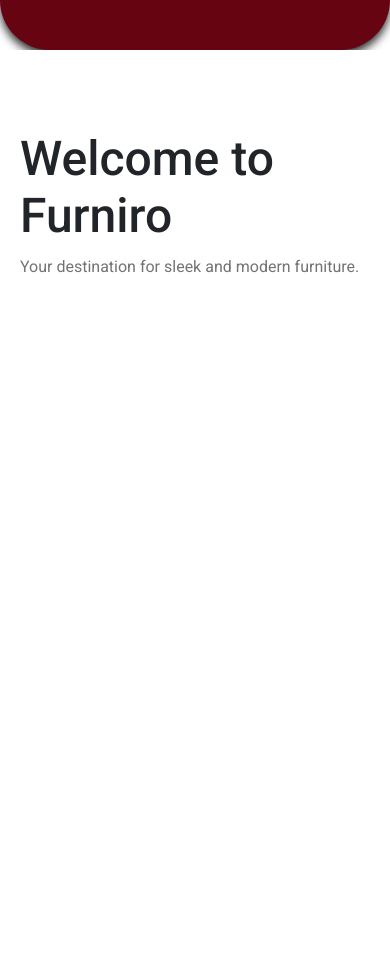
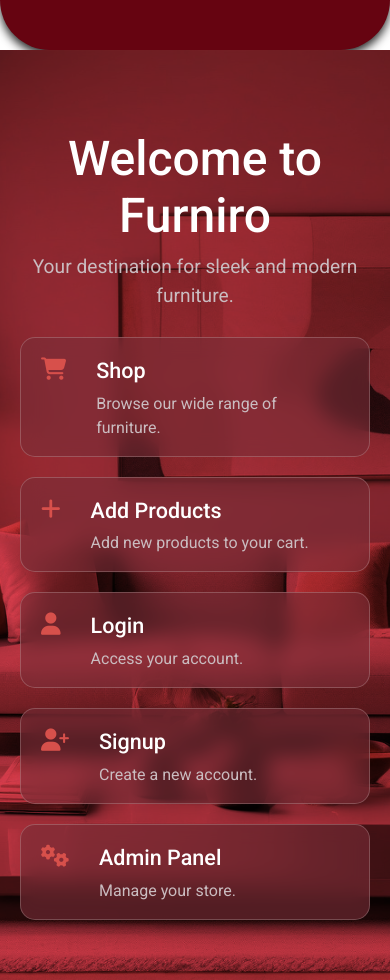
Before and after one commit to DOSSA-HASAN/Furniro, a React (Vite) app: page / in a window 390 px wide. Shown: the part 3655-4635 px from the top of the page. Before the commit the page ends 4030 px from the top, so only its background shows below. Built offline with nearby package versions, Linux system fonts and the light colour scheme.

Commit message:
updated home page

```diff
--- a/src/Home/ExtraLinks.jsx
+++ b/src/Home/ExtraLinks.jsx
@@ -1,12 +1,55 @@
 import React from 'react'
+import './extralinks.css'
 
 function ExtraLinks() {
     return (
         <section className='m-auto links-main-cont'>
-            <article className='text-cont'>
+            <article className='links-text-cont'>
                 <h2>Welcome to Furniro</h2>
                 <p>Your destination for sleek and modern furniture.</p>
             </article>
+
+            <main className="links-cont">
+                <div className="link">
+                    <i className="fa-solid fa-cart-shopping"></i>
+                    <span>
+                        <h4>Shop</h4>
+                        <p>Browse our wide range of furniture.</p>
+                    </span>
+                </div>
+
+                <div className="link">
+                    <i class="fa-solid fa-plus"></i>
+                    <span>
+                        <h4>Add Products</h4>
+                        <p>Add new products to your cart.</p>
+                    </span>
+                </div>
+
+                <div className="link">
+                    <i class="fa-solid fa-user"></i>
+                    <span>
+                        <h4>Login</h4>
+                        <p>Access your account.</p>
+                    </span>
+                </div>
+
+                <div className="link">
+                    <i class="fa-solid fa-user-plus"></i>
+                    <span>
+                        <h4>Signup</h4>
+                        <p>Create a new account.</p>
+                    </span>
+                </div>
+
+                <div className="link">
+                    <i class="fa-solid fa-gears"></i>
+                    <span>
+                        <h4>Admin Panel</h4>
+                        <p>Manage your store.</p>
+                    </span>
+                </div>
+            </main>
         </section>
     )
 }
--- a/src/Home/extralinks.css
+++ b/src/Home/extralinks.css
@@ -2,3 +2,94 @@
     padding: 0;
     margin: 0;
 }
+
+.links-main-cont{
+    background-color: #712028;
+    background-image: url(../assets/modern-sofas.jpeg);
+    background-blend-mode: overlay;
+    /* height: 100vh; */
+    background-size: cover;
+    background-position: center;
+}
+
+.links-text-cont{
+    margin-top: 30px;
+    display: flex;
+    flex-direction: column;
+    margin-left: 10%;
+}
+
+.links-text-cont > h2{
+    color: #fff;
+    font-size: 3.5rem;
+    font-weight: 500;
+}
+
+.links-text-cont p{
+    color: #cabcc0;
+    font-size: 1.2rem;
+    font-weight: 400;
+}
+
+.links-cont{
+    display: flex;
+    flex-direction: column;
+    align-items: flex-start;
+    margin-left: 10%;
+}
+
+.link{
+    display: flex;
+    justify-content: flex-start;
+    align-items: flex-start;
+    width: 70%;
+    padding: 30px 0 15px 20px;
+    border-radius: 15px;
+    background-color: hsl(353, 45%, 33%, 0.6);
+    backdrop-filter: blur(10px);
+    border: 0.5px solid hsl(0, 0%, 100%, 0.2);
+    margin: 20px 0;
+}
+
+.link > i{
+    color: #d7504b;
+    font-size: 1.4rem;
+}
+
+.link > span{
+    padding: 0 30px;
+}
+
+.link > span h4{
+    color: #fff;
+}
+
+.link > span p{
+    color: #cabcc0;
+}
+
+@media screen and (max-width: 768px) {
+    .link{
+        width: 90%;
+    }
+}
+
+@media screen and (max-width: 450px) {
+    .links-text-cont{
+        margin-left: 0;
+        width: 100%;
+        text-align: center;
+    }
+
+    .links-text-cont h2{
+        font-size: 3rem;
+    }
+    .links-cont{
+        margin: 0;
+    }
+    .link{
+        margin: 10px 0;
+        width: 100%;
+        padding: 20px 0 0 10px;
+    }
+}
```
